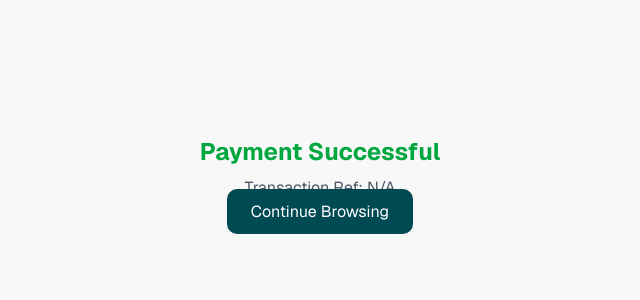
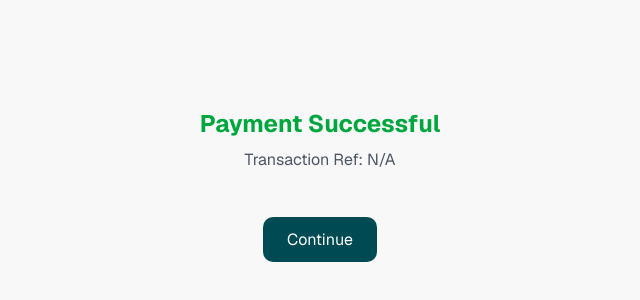
Before and after one commit to Akinbayo123/ContentHive-Frontend, a Next.js app: page /payment-success in a window 1280 px wide. Shown: the part 220-520 px from the top of the page, without its empty margins (320-960 px from the left). Built offline with nearby package versions, Linux system fonts and the light colour scheme.

Commit message:
corrections

```diff
--- a/app/payment-failed/PaymentFailedClient.tsx
+++ b/app/payment-failed/PaymentFailedClient.tsx
@@ -10,11 +10,11 @@ export default function PaymentFailedClient() {
         <div className="min-h-screen flex items-center justify-center">
             <div className="text-center">
                 <h1 className="text-2xl font-bold text-red-600">Payment Failed</h1>
-                <p className="mt-2 text-gray-600">
+                <p className="mt-2 text-gray-600 mb-14">
                     Transaction Ref: {reference || "N/A"}
                 </p>
-                <Link href="/dashboard/browse" className="px-6 py-3 bg-primary text-white rounded-lg hover:bg-primary/90 mt-14">
-                    Continue Browsing
+                <Link href="/dashboard/purchases" className="px-6 py-3 bg-primary text-white rounded-lg hover:bg-primary/90">
+                    Continue
                 </Link>
             </div>
         </div>
--- a/app/payment-success/PaymentSuccessClient.tsx
+++ b/app/payment-success/PaymentSuccessClient.tsx
@@ -11,11 +11,11 @@ export default function PaymentSuccessClient() {
         <div className="min-h-screen flex items-center justify-center">
             <div className="text-center">
                 <h1 className="text-2xl font-bold text-green-600">Payment Successful</h1>
-                <p className="mt-2 text-gray-600">
+                <p className="mt-2 text-gray-600 mb-14">
                     Transaction Ref: {reference || "N/A"}
                 </p>
-                <Link href="/dashboard/browse" className="px-6 py-3 bg-primary text-white rounded-lg hover:bg-primary/90 mt-14">
-                    Continue Browsing
+                <Link href="/dashboard/purchases" className="px-6 py-3 bg-primary text-white rounded-lg hover:bg-primary/90">
+                    Continue
                 </Link>
             </div>
         </div>
```
